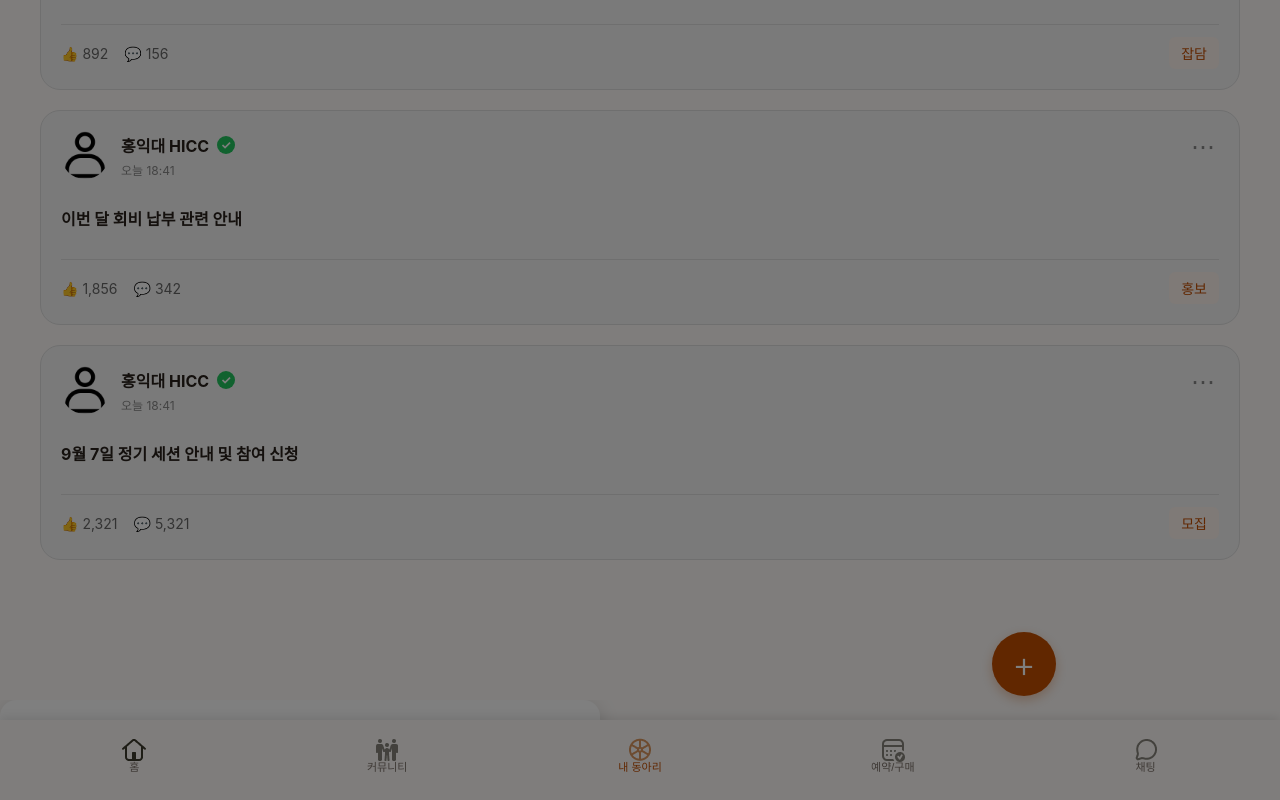
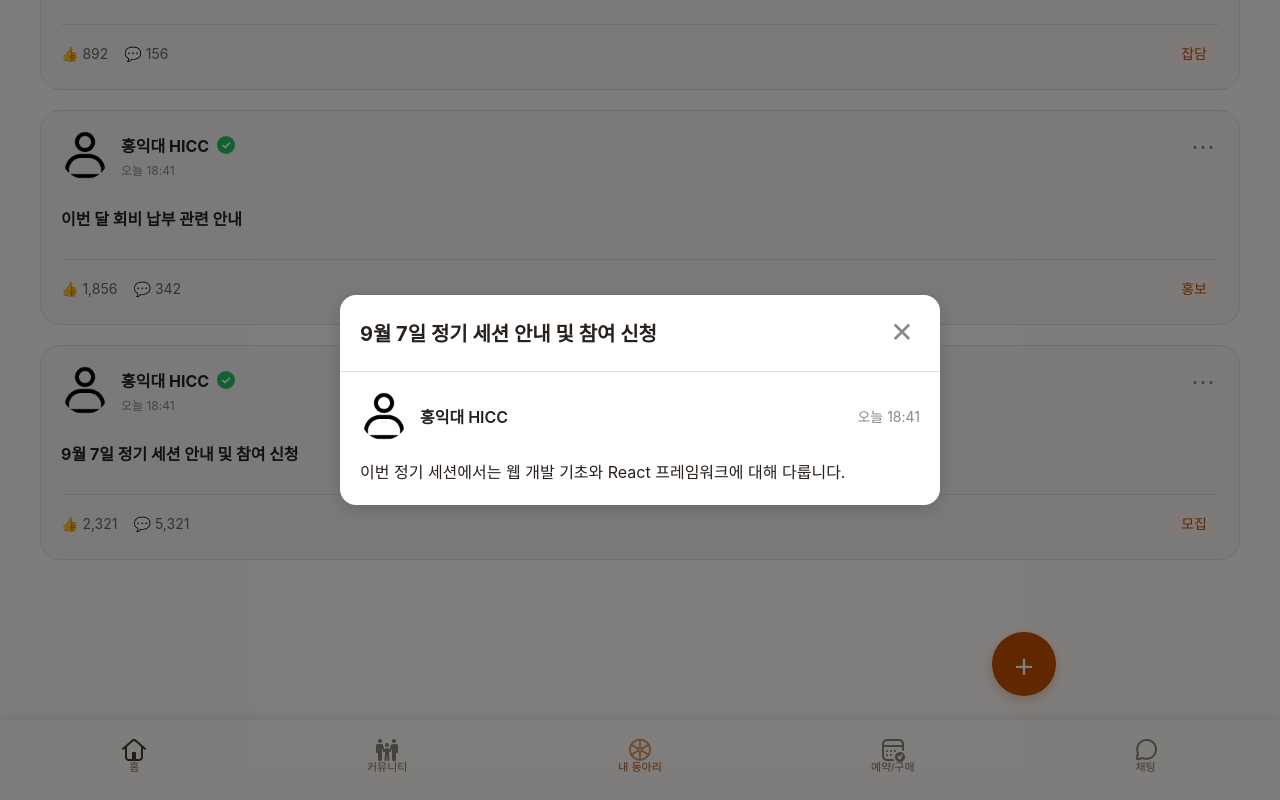
Before and after one commit to hyeonhakjang/admin_group_proto, a React (Create React App) app: page /myclub in a window 1280 px wide. Both pictures are taken after a click on the element 640 px from the left and 871 px from the top of the page. Shown: the part 419-1219 px from the top of the page. Built offline with nearby package versions, Linux system fonts and the light colour scheme.

Commit message:
fix: move post modal inside overlay container for proper flex layout

```diff
--- a/src/components/MyClubScreen.tsx
+++ b/src/components/MyClubScreen.tsx
@@ -1299,15 +1299,17 @@ const MyClubScreen: React.FC = () => {
 
       {/* 게시글 상세 모달 */}
       {showPostModal && selectedPost && (
-        <>
+        <div
+          className="post-modal-overlay"
+          onClick={() => {
+            setShowPostModal(false);
+            setSelectedPost(null);
+          }}
+        >
           <div
-            className="post-modal-overlay"
-            onClick={() => {
-              setShowPostModal(false);
-              setSelectedPost(null);
-            }}
-          ></div>
-          <div className="post-modal">
+            className="post-modal"
+            onClick={(e) => e.stopPropagation()}
+          >
             <div className="post-modal-header">
               <h3 className="post-modal-title">{selectedPost.title}</h3>
               <button
@@ -1337,7 +1339,7 @@ const MyClubScreen: React.FC = () => {
               <div className="post-modal-content">{selectedPost.content}</div>
             </div>
           </div>
-        </>
+        </div>
       )}
 
       {/* 글 작성 플로팅 버튼 */}
```
